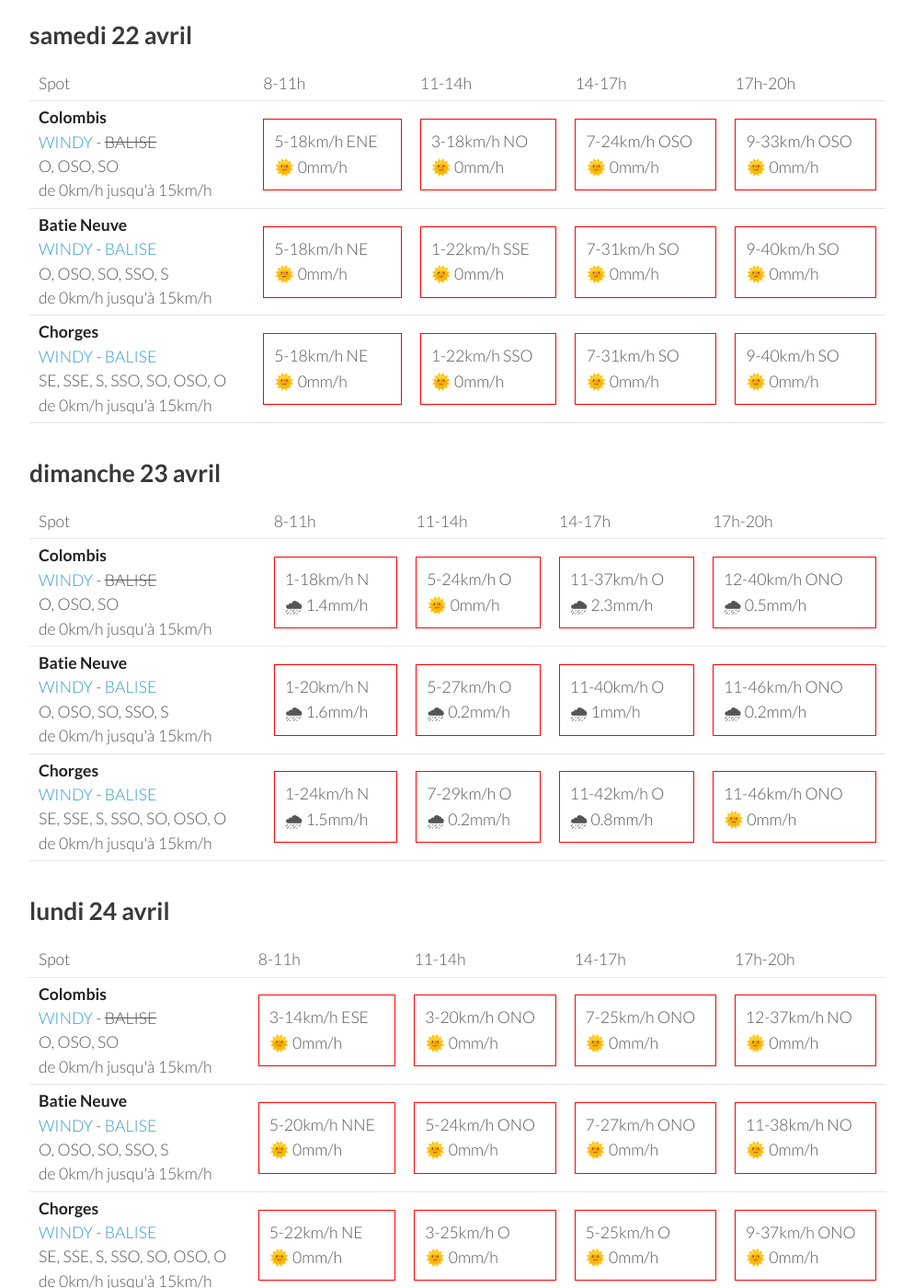
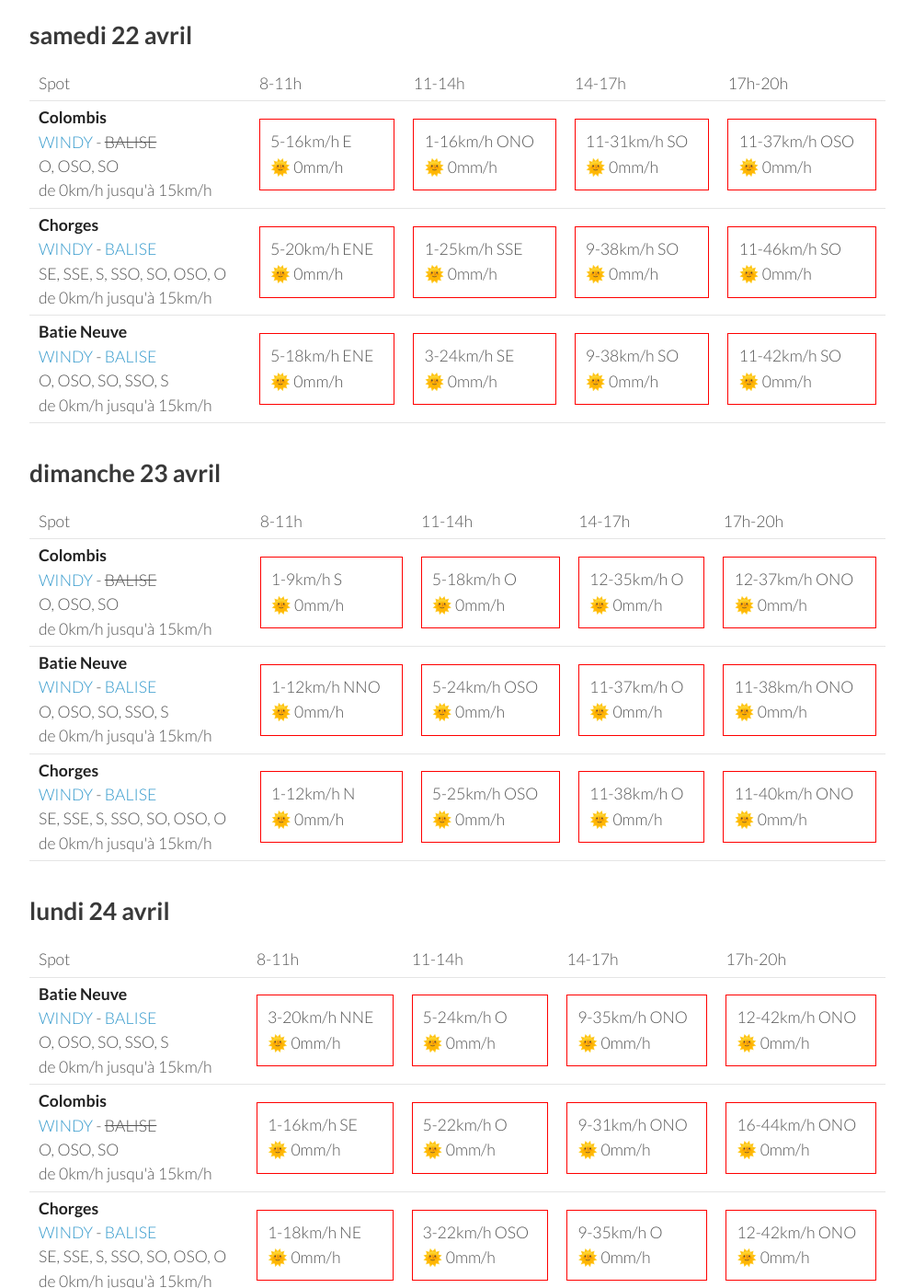
Before and after one commit to parapente-dans-le-nord/parapente-dans-le-nord.github.io, a Jekyll site: the page built from saint_andre.markdown, in a window 1280 px wide and 1400 px high, scrolled down 1685 px. Shown: the whole window at 92% size, without its empty margins (26-1020 px from the left). Built offline with Jekyll 4.4.1, drawn with Linux system fonts in a browser that asks for light colours; some of the changed text lies outside the part shown.

Commit message:
update index.markdown

```diff
--- a/saint_andre.markdown
+++ b/saint_andre.markdown
@@ -25,27 +25,27 @@ page mise à jour le mercredi 19 avril 13:36
         <td><strong>Batie Neuve</strong><br><a href="https://windy.com/44.584/6.236?44.559,6.262,10,m:eTtagly">WINDY</a> - <span class=""><a href="https://www.openwindmap.org/PP554">BALISE</a> </span><br> <span class="vent-favorable">O, OSO, SO, SSO, S</span><br><span class="force-vent">de 0km/h jusqu'à 15km/h</span> </td>
 
             <td><div class="not-flyable"><p>0-0km/h NA</p><p>🌧️ 0mm/h</p></div></td>
-            <td><div class="flyable"><p>5-12km/h SO</p><p>🌞 0mm/h</p></div></td>
-            <td><div class="not-flyable"><p>12-29km/h OSO</p><p>🌞 0mm/h</p></div></td>
-            <td><div class="not-flyable"><p>11-29km/h ONO</p><p>🌞 0mm/h</p></div></td>
+            <td><div class="not-flyable"><p>0-0km/h NA</p><p>🌧️ 0mm/h</p></div></td>
+            <td><div class="not-flyable"><p>0-0km/h NA</p><p>🌧️ 0mm/h</p></div></td>
+            <td><div class="not-flyable"><p>14-42km/h N</p><p>🌞 0mm/h</p></div></td>
+
+    </tr>
+<tr>
+        <td><strong>Colombis</strong><br><a href="https://windy.com/44.494/6.216?44.559,6.262,10">WINDY</a> - <span class="no-balise"> BALISE </span><br> <span class="vent-favorable">O, OSO, SO</span><br><span class="force-vent">de 0km/h jusqu'à 15km/h</span> </td>
+
+            <td><div class="not-flyable"><p>0-0km/h NA</p><p>🌧️ 0mm/h</p></div></td>
+            <td><div class="not-flyable"><p>0-0km/h NA</p><p>🌧️ 0mm/h</p></div></td>
+            <td><div class="not-flyable"><p>0-0km/h NA</p><p>🌧️ 0mm/h</p></div></td>
+            <td><div class="not-flyable"><p>12-31km/h SO</p><p>🌞 0mm/h</p></div></td>
 
     </tr>
 <tr>
         <td><strong>Chorges</strong><br><a href="https://windy.com/44.578/6.280?44.559,6.262,10">WINDY</a> - <span class=""><a href="https://www.openwindmap.org/PP554">BALISE</a> </span><br> <span class="vent-favorable">SE, SSE, S, SSO, SO, OSO, O</span><br><span class="force-vent">de 0km/h jusqu'à 15km/h</span> </td>
 
             <td><div class="not-flyable"><p>0-0km/h NA</p><p>🌧️ 0mm/h</p></div></td>
-            <td><div class="flyable"><p>5-11km/h SO</p><p>🌞 0mm/h</p></div></td>
-            <td><div class="not-flyable"><p>12-27km/h OSO</p><p>🌞 0mm/h</p></div></td>
-            <td><div class="not-flyable"><p>9-33km/h O</p><p>🌞 0mm/h</p></div></td>
-
-    </tr>
-<tr>
-        <td><strong>Colombis</strong><br><a href="https://windy.com/44.494/6.216?44.559,6.262,10">WINDY</a> - <span class="no-balise"> BALISE </span><br> <span class="vent-favorable">O, OSO, SO</span><br><span class="force-vent">de 0km/h jusqu'à 15km/h</span> </td>
-
             <td><div class="not-flyable"><p>0-0km/h NA</p><p>🌧️ 0mm/h</p></div></td>
-            <td><div class="not-flyable"><p>3-11km/h S</p><p>🌞 0mm/h</p></div></td>
-            <td><div class="not-flyable"><p>9-25km/h O</p><p>🌞 0mm/h</p></div></td>
-            <td><div class="not-flyable"><p>3-24km/h OSO</p><p>🌞 0mm/h</p></div></td>
+            <td><div class="not-flyable"><p>0-0km/h NA</p><p>🌧️ 0mm/h</p></div></td>
+            <td><div class="not-flyable"><p>18-29km/h NNO</p><p>🌞 0mm/h</p></div></td>
 
     </tr>
 
@@ -67,30 +67,30 @@ page mise à jour le mercredi 19 avril 13:36
 <tr>
         <td><strong>Chorges</strong><br><a href="https://windy.com/44.578/6.280?44.559,6.262,10">WINDY</a> - <span class=""><a href="https://www.openwindmap.org/PP554">BALISE</a> </span><br> <span class="vent-favorable">SE, SSE, S, SSO, SO, OSO, O</span><br><span class="force-vent">de 0km/h jusqu'à 15km/h</span> </td>
 
-            <td><div class="not-flyable"><p>1-5km/h NE</p><p>🌞 0mm/h</p></div></td>
-            <td><div class="flyable"><p>5-14km/h SO</p><p>🌞 0mm/h</p></div></td>
-            <td><div class="not-flyable"><p>7-22km/h SO</p><p>🌞 0mm/h</p></div></td>
-            <td><div class="not-flyable"><p>9-29km/h S</p><p>🌧 0.5mm/h</p></div></td>
+            <td><div class="not-flyable"><p>1-3km/h NO</p><p>🌞 0mm/h</p></div></td>
+            <td><div class="flyable"><p>5-12km/h SO</p><p>🌞 0mm/h</p></div></td>
+            <td><div class="not-flyable"><p>18-46km/h OSO</p><p>🌧 0.6mm/h</p></div></td>
+            <td><div class="flyable"><p>3-12km/h SE</p><p>🌧 0.9mm/h</p></div></td>
 
 
     </tr>
 <tr>
         <td><strong>Batie Neuve</strong><br><a href="https://windy.com/44.584/6.236?44.559,6.262,10,m:eTtagly">WINDY</a> - <span class=""><a href="https://www.openwindmap.org/PP554">BALISE</a> </span><br> <span class="vent-favorable">O, OSO, SO, SSO, S</span><br><span class="force-vent">de 0km/h jusqu'à 15km/h</span> </td>
 
-            <td><div class="not-flyable"><p>3-5km/h NNE</p><p>🌞 0mm/h</p></div></td>
-            <td><div class="not-flyable"><p>5-16km/h SSO</p><p>🌞 0mm/h</p></div></td>
-            <td><div class="not-flyable"><p>14-33km/h SO</p><p>🌞 0mm/h</p></div></td>
-            <td><div class="not-flyable"><p>14-29km/h O</p><p>🌞 0mm/h</p></div></td>
+            <td><div class="not-flyable"><p>3-5km/h N</p><p>🌞 0mm/h</p></div></td>
+            <td><div class="flyable"><p>5-14km/h SSO</p><p>🌞 0mm/h</p></div></td>
+            <td><div class="not-flyable"><p>14-48km/h SO</p><p>🌧 0.5mm/h</p></div></td>
+            <td><div class="not-flyable"><p>5-22km/h SE</p><p>🌧 0.8mm/h</p></div></td>
 
 
     </tr>
 <tr>
         <td><strong>Colombis</strong><br><a href="https://windy.com/44.494/6.216?44.559,6.262,10">WINDY</a> - <span class="no-balise"> BALISE </span><br> <span class="vent-favorable">O, OSO, SO</span><br><span class="force-vent">de 0km/h jusqu'à 15km/h</span> </td>
 
-            <td><div class="not-flyable"><p>1-3km/h ONO</p><p>🌞 0mm/h</p></div></td>
+            <td><div class="not-flyable"><p>3-3km/h NO</p><p>🌞 0mm/h</p></div></td>
             <td><div class="not-flyable"><p>7-16km/h SSO</p><p>🌞 0mm/h</p></div></td>
-            <td><div class="not-flyable"><p>12-31km/h SSO</p><p>🌞 0mm/h</p></div></td>
-            <td><div class="not-flyable"><p>14-37km/h SSO</p><p>🌧 0.3mm/h</p></div></td>
+            <td><div class="not-flyable"><p>12-35km/h OSO</p><p>🌧 2.1mm/h</p></div></td>
+            <td><div class="not-flyable"><p>9-29km/h S</p><p>🌧 0.3mm/h</p></div></td>
 
 
     </tr>
@@ -113,30 +113,30 @@ page mise à jour le mercredi 19 avril 13:36
 <tr>
         <td><strong>Colombis</strong><br><a href="https://windy.com/44.494/6.216?44.559,6.262,10">WINDY</a> - <span class="no-balise"> BALISE </span><br> <span class="vent-favorable">O, OSO, SO</span><br><span class="force-vent">de 0km/h jusqu'à 15km/h</span> </td>
 
-            <td><div class="not-flyable"><p>5-12km/h ENE</p><p>🌞 0mm/h</p></div></td>
-            <td><div class="not-flyable"><p>3-18km/h SSO</p><p>🌞 0mm/h</p></div></td>
-            <td><div class="not-flyable"><p>9-27km/h SSO</p><p>🌧 0.4mm/h</p></div></td>
-            <td><div class="not-flyable"><p>7-25km/h SO</p><p>🌧 0.3mm/h</p></div></td>
+            <td><div class="not-flyable"><p>3-9km/h ENE</p><p>🌞 0mm/h</p></div></td>
+            <td><div class="not-flyable"><p>1-16km/h SO</p><p>🌞 0mm/h</p></div></td>
+            <td><div class="not-flyable"><p>9-25km/h SSO</p><p>🌞 0mm/h</p></div></td>
+            <td><div class="not-flyable"><p>9-29km/h SO</p><p>🌞 0mm/h</p></div></td>
 
 
     </tr>
 <tr>
         <td><strong>Batie Neuve</strong><br><a href="https://windy.com/44.584/6.236?44.559,6.262,10,m:eTtagly">WINDY</a> - <span class=""><a href="https://www.openwindmap.org/PP554">BALISE</a> </span><br> <span class="vent-favorable">O, OSO, SO, SSO, S</span><br><span class="force-vent">de 0km/h jusqu'à 15km/h</span> </td>
 
-            <td><div class="not-flyable"><p>5-14km/h NE</p><p>🌧 0.2mm/h</p></div></td>
-            <td><div class="not-flyable"><p>5-24km/h S</p><p>🌞 0mm/h</p></div></td>
-            <td><div class="not-flyable"><p>7-31km/h SSO</p><p>🌧 0.8mm/h</p></div></td>
-            <td><div class="not-flyable"><p>5-31km/h SSO</p><p>🌧 0.3mm/h</p></div></td>
+            <td><div class="not-flyable"><p>5-16km/h ESE</p><p>🌧 0.3mm/h</p></div></td>
+            <td><div class="not-flyable"><p>3-20km/h SE</p><p>🌞 0mm/h</p></div></td>
+            <td><div class="not-flyable"><p>7-29km/h SSO</p><p>🌧 0.2mm/h</p></div></td>
+            <td><div class="not-flyable"><p>7-33km/h SSO</p><p>🌞 0mm/h</p></div></td>
 
 
     </tr>
 <tr>
         <td><strong>Chorges</strong><br><a href="https://windy.com/44.578/6.280?44.559,6.262,10">WINDY</a> - <span class=""><a href="https://www.openwindmap.org/PP554">BALISE</a> </span><br> <span class="vent-favorable">SE, SSE, S, SSO, SO, OSO, O</span><br><span class="force-vent">de 0km/h jusqu'à 15km/h</span> </td>
 
-            <td><div class="not-flyable"><p>5-16km/h ENE</p><p>🌧 0.2mm/h</p></div></td>
-            <td><div class="not-flyable"><p>3-24km/h S</p><p>🌞 0mm/h</p></div></td>
-            <td><div class="not-flyable"><p>7-31km/h SO</p><p>🌧 0.9mm/h</p></div></td>
-            <td><div class="not-flyable"><p>5-31km/h SO</p><p>🌧 0.4mm/h</p></div></td>
+            <td><div class="not-flyable"><p>7-14km/h ENE</p><p>🌧 0.4mm/h</p></div></td>
+            <td><div class="not-flyable"><p>1-22km/h S</p><p>🌞 0mm/h</p></div></td>
+            <td><div class="not-flyable"><p>7-29km/h SSO</p><p>🌧 0.3mm/h</p></div></td>
+            <td><div class="not-flyable"><p>7-31km/h SO</p><p>🌧 0.2mm/h</p></div></td>
 
 
     </tr>
@@ -159,30 +159,30 @@ page mise à jour le mercredi 19 avril 13:36
 <tr>
         <td><strong>Colombis</strong><br><a href="https://windy.com/44.494/6.216?44.559,6.262,10">WINDY</a> - <span class="no-balise"> BALISE </span><br> <span class="vent-favorable">O, OSO, SO</span><br><span class="force-vent">de 0km/h jusqu'à 15km/h</span> </td>
 
-            <td><div class="not-flyable"><p>5-18km/h ENE</p><p>🌞 0mm/h</p></div></td>
-            <td><div class="not-flyable"><p>3-18km/h NO</p><p>🌞 0mm/h</p></div></td>
-            <td><div class="not-flyable"><p>7-24km/h OSO</p><p>🌞 0mm/h</p></div></td>
-            <td><div class="not-flyable"><p>9-33km/h OSO</p><p>🌞 0mm/h</p></div></td>
+            <td><div class="not-flyable"><p>5-16km/h E</p><p>🌞 0mm/h</p></div></td>
+            <td><div class="not-flyable"><p>1-16km/h ONO</p><p>🌞 0mm/h</p></div></td>
+            <td><div class="not-flyable"><p>11-31km/h SO</p><p>🌞 0mm/h</p></div></td>
+            <td><div class="not-flyable"><p>11-37km/h OSO</p><p>🌞 0mm/h</p></div></td>
+
+
+    </tr>
+<tr>
+        <td><strong>Chorges</strong><br><a href="https://windy.com/44.578/6.280?44.559,6.262,10">WINDY</a> - <span class=""><a href="https://www.openwindmap.org/PP554">BALISE</a> </span><br> <span class="vent-favorable">SE, SSE, S, SSO, SO, OSO, O</span><br><span class="force-vent">de 0km/h jusqu'à 15km/h</span> </td>
+
+            <td><div class="not-flyable"><p>5-20km/h ENE</p><p>🌞 0mm/h</p></div></td>
+            <td><div class="not-flyable"><p>1-25km/h SSE</p><p>🌞 0mm/h</p></div></td>
+            <td><div class="not-flyable"><p>9-38km/h SO</p><p>🌞 0mm/h</p></div></td>
+            <td><div class="not-flyable"><p>11-46km/h SO</p><p>🌞 0mm/h</p></div></td>
 
 
     </tr>
 <tr>
         <td><strong>Batie Neuve</strong><br><a href="https://windy.com/44.584/6.236?44.559,6.262,10,m:eTtagly">WINDY</a> - <span class=""><a href="https://www.openwindmap.org/PP554">BALISE</a> </span><br> <span class="vent-favorable">O, OSO, SO, SSO, S</span><br><span class="force-vent">de 0km/h jusqu'à 15km/h</span> </td>
 
-            <td><div class="not-flyable"><p>5-18km/h NE</p><p>🌞 0mm/h</p></div></td>
-            <td><div class="not-flyable"><p>1-22km/h SSE</p><p>🌞 0mm/h</p></div></td>
-            <td><div class="not-flyable"><p>7-31km/h SO</p><p>🌞 0mm/h</p></div></td>
-            <td><div class="not-flyable"><p>9-40km/h SO</p><p>🌞 0mm/h</p></div></td>
-
-
-    </tr>
-<tr>
-        <td><strong>Chorges</strong><br><a href="https://windy.com/44.578/6.280?44.559,6.262,10">WINDY</a> - <span class=""><a href="https://www.openwindmap.org/PP554">BALISE</a> </span><br> <span class="vent-favorable">SE, SSE, S, SSO, SO, OSO, O</span><br><span class="force-vent">de 0km/h jusqu'à 15km/h</span> </td>
-
-            <td><div class="not-flyable"><p>5-18km/h NE</p><p>🌞 0mm/h</p></div></td>
-            <td><div class="not-flyable"><p>1-22km/h SSO</p><p>🌞 0mm/h</p></div></td>
-            <td><div class="not-flyable"><p>7-31km/h SO</p><p>🌞 0mm/h</p></div></td>
-            <td><div class="not-flyable"><p>9-40km/h SO</p><p>🌞 0mm/h</p></div></td>
+            <td><div class="not-flyable"><p>5-18km/h ENE</p><p>🌞 0mm/h</p></div></td>
+            <td><div class="not-flyable"><p>3-24km/h SE</p><p>🌞 0mm/h</p></div></td>
+            <td><div class="not-flyable"><p>9-38km/h SO</p><p>🌞 0mm/h</p></div></td>
+            <td><div class="not-flyable"><p>11-42km/h SO</p><p>🌞 0mm/h</p></div></td>
 
 
     </tr>
@@ -205,30 +205,30 @@ page mise à jour le mercredi 19 avril 13:36
 <tr>
         <td><strong>Colombis</strong><br><a href="https://windy.com/44.494/6.216?44.559,6.262,10">WINDY</a> - <span class="no-balise"> BALISE </span><br> <span class="vent-favorable">O, OSO, SO</span><br><span class="force-vent">de 0km/h jusqu'à 15km/h</span> </td>
 
-            <td><div class="not-flyable"><p>1-18km/h N</p><p>🌧 1.4mm/h</p></div></td>
-            <td><div class="not-flyable"><p>5-24km/h O</p><p>🌞 0mm/h</p></div></td>
-            <td><div class="not-flyable"><p>11-37km/h O</p><p>🌧 2.3mm/h</p></div></td>
-            <td><div class="not-flyable"><p>12-40km/h ONO</p><p>🌧 0.5mm/h</p></div></td>
+            <td><div class="not-flyable"><p>1-9km/h S</p><p>🌞 0mm/h</p></div></td>
+            <td><div class="not-flyable"><p>5-18km/h O</p><p>🌞 0mm/h</p></div></td>
+            <td><div class="not-flyable"><p>12-35km/h O</p><p>🌞 0mm/h</p></div></td>
+            <td><div class="not-flyable"><p>12-37km/h ONO</p><p>🌞 0mm/h</p></div></td>
 
 
     </tr>
 <tr>
         <td><strong>Batie Neuve</strong><br><a href="https://windy.com/44.584/6.236?44.559,6.262,10,m:eTtagly">WINDY</a> - <span class=""><a href="https://www.openwindmap.org/PP554">BALISE</a> </span><br> <span class="vent-favorable">O, OSO, SO, SSO, S</span><br><span class="force-vent">de 0km/h jusqu'à 15km/h</span> </td>
 
-            <td><div class="not-flyable"><p>1-20km/h N</p><p>🌧 1.6mm/h</p></div></td>
-            <td><div class="not-flyable"><p>5-27km/h O</p><p>🌧 0.2mm/h</p></div></td>
-            <td><div class="not-flyable"><p>11-40km/h O</p><p>🌧 1mm/h</p></div></td>
-            <td><div class="not-flyable"><p>11-46km/h ONO</p><p>🌧 0.2mm/h</p></div></td>
+            <td><div class="not-flyable"><p>1-12km/h NNO</p><p>🌞 0mm/h</p></div></td>
+            <td><div class="not-flyable"><p>5-24km/h OSO</p><p>🌞 0mm/h</p></div></td>
+            <td><div class="not-flyable"><p>11-37km/h O</p><p>🌞 0mm/h</p></div></td>
+            <td><div class="not-flyable"><p>11-38km/h ONO</p><p>🌞 0mm/h</p></div></td>
 
 
     </tr>
 <tr>
         <td><strong>Chorges</strong><br><a href="https://windy.com/44.578/6.280?44.559,6.262,10">WINDY</a> - <span class=""><a href="https://www.openwindmap.org/PP554">BALISE</a> </span><br> <span class="vent-favorable">SE, SSE, S, SSO, SO, OSO, O</span><br><span class="force-vent">de 0km/h jusqu'à 15km/h</span> </td>
 
-            <td><div class="not-flyable"><p>1-24km/h N</p><p>🌧 1.5mm/h</p></div></td>
-            <td><div class="not-flyable"><p>7-29km/h O</p><p>🌧 0.2mm/h</p></div></td>
-            <td><div class="not-flyable"><p>11-42km/h O</p><p>🌧 0.8mm/h</p></div></td>
-            <td><div class="not-flyable"><p>11-46km/h ONO</p><p>🌞 0mm/h</p></div></td>
+            <td><div class="not-flyable"><p>1-12km/h N</p><p>🌞 0mm/h</p></div></td>
+            <td><div class="not-flyable"><p>5-25km/h OSO</p><p>🌞 0mm/h</p></div></td>
+            <td><div class="not-flyable"><p>11-38km/h O</p><p>🌞 0mm/h</p></div></td>
+            <td><div class="not-flyable"><p>11-40km/h ONO</p><p>🌞 0mm/h</p></div></td>
 
 
     </tr>
@@ -249,32 +249,32 @@ page mise à jour le mercredi 19 avril 13:36
       <td>17h-20h</td>
     </tr>
 <tr>
-        <td><strong>Colombis</strong><br><a href="https://windy.com/44.494/6.216?44.559,6.262,10">WINDY</a> - <span class="no-balise"> BALISE </span><br> <span class="vent-favorable">O, OSO, SO</span><br><span class="force-vent">de 0km/h jusqu'à 15km/h</span> </td>
+        <td><strong>Batie Neuve</strong><br><a href="https://windy.com/44.584/6.236?44.559,6.262,10,m:eTtagly">WINDY</a> - <span class=""><a href="https://www.openwindmap.org/PP554">BALISE</a> </span><br> <span class="vent-favorable">O, OSO, SO, SSO, S</span><br><span class="force-vent">de 0km/h jusqu'à 15km/h</span> </td>
 
-            <td><div class="not-flyable"><p>3-14km/h ESE</p><p>🌞 0mm/h</p></div></td>
-            <td><div class="not-flyable"><p>3-20km/h ONO</p><p>🌞 0mm/h</p></div></td>
-            <td><div class="not-flyable"><p>7-25km/h ONO</p><p>🌞 0mm/h</p></div></td>
-            <td><div class="not-flyable"><p>12-37km/h NO</p><p>🌞 0mm/h</p></div></td>
+            <td><div class="not-flyable"><p>3-20km/h NNE</p><p>🌞 0mm/h</p></div></td>
+            <td><div class="not-flyable"><p>5-24km/h O</p><p>🌞 0mm/h</p></div></td>
+            <td><div class="not-flyable"><p>9-35km/h ONO</p><p>🌞 0mm/h</p></div></td>
+            <td><div class="not-flyable"><p>12-42km/h ONO</p><p>🌞 0mm/h</p></div></td>
 
 
     </tr>
 <tr>
-        <td><strong>Batie Neuve</strong><br><a href="https://windy.com/44.584/6.236?44.559,6.262,10,m:eTtagly">WINDY</a> - <span class=""><a href="https://www.openwindmap.org/PP554">BALISE</a> </span><br> <span class="vent-favorable">O, OSO, SO, SSO, S</span><br><span class="force-vent">de 0km/h jusqu'à 15km/h</span> </td>
+        <td><strong>Colombis</strong><br><a href="https://windy.com/44.494/6.216?44.559,6.262,10">WINDY</a> - <span class="no-balise"> BALISE </span><br> <span class="vent-favorable">O, OSO, SO</span><br><span class="force-vent">de 0km/h jusqu'à 15km/h</span> </td>
 
-            <td><div class="not-flyable"><p>5-20km/h NNE</p><p>🌞 0mm/h</p></div></td>
-            <td><div class="not-flyable"><p>5-24km/h ONO</p><p>🌞 0mm/h</p></div></td>
-            <td><div class="not-flyable"><p>7-27km/h ONO</p><p>🌞 0mm/h</p></div></td>
-            <td><div class="not-flyable"><p>11-38km/h NO</p><p>🌞 0mm/h</p></div></td>
+            <td><div class="not-flyable"><p>1-16km/h SE</p><p>🌞 0mm/h</p></div></td>
+            <td><div class="not-flyable"><p>5-22km/h O</p><p>🌞 0mm/h</p></div></td>
+            <td><div class="not-flyable"><p>9-31km/h ONO</p><p>🌞 0mm/h</p></div></td>
+            <td><div class="not-flyable"><p>16-44km/h ONO</p><p>🌞 0mm/h</p></div></td>
 
 
     </tr>
 <tr>
         <td><strong>Chorges</strong><br><a href="https://windy.com/44.578/6.280?44.559,6.262,10">WINDY</a> - <span class=""><a href="https://www.openwindmap.org/PP554">BALISE</a> </span><br> <span class="vent-favorable">SE, SSE, S, SSO, SO, OSO, O</span><br><span class="force-vent">de 0km/h jusqu'à 15km/h</span> </td>
 
-            <td><div class="not-flyable"><p>5-22km/h NE</p><p>🌞 0mm/h</p></div></td>
-            <td><div class="not-flyable"><p>3-25km/h O</p><p>🌞 0mm/h</p></div></td>
-            <td><div class="not-flyable"><p>5-25km/h O</p><p>🌞 0mm/h</p></div></td>
-            <td><div class="not-flyable"><p>9-37km/h ONO</p><p>🌞 0mm/h</p></div></td>
+            <td><div class="not-flyable"><p>1-18km/h NE</p><p>🌞 0mm/h</p></div></td>
+            <td><div class="not-flyable"><p>3-22km/h OSO</p><p>🌞 0mm/h</p></div></td>
+            <td><div class="not-flyable"><p>9-35km/h O</p><p>🌞 0mm/h</p></div></td>
+            <td><div class="not-flyable"><p>12-42km/h ONO</p><p>🌞 0mm/h</p></div></td>
 
 
     </tr>
```
Also changed, not shown: other parts of saint_andre.markdown (+1 -1 lines).
